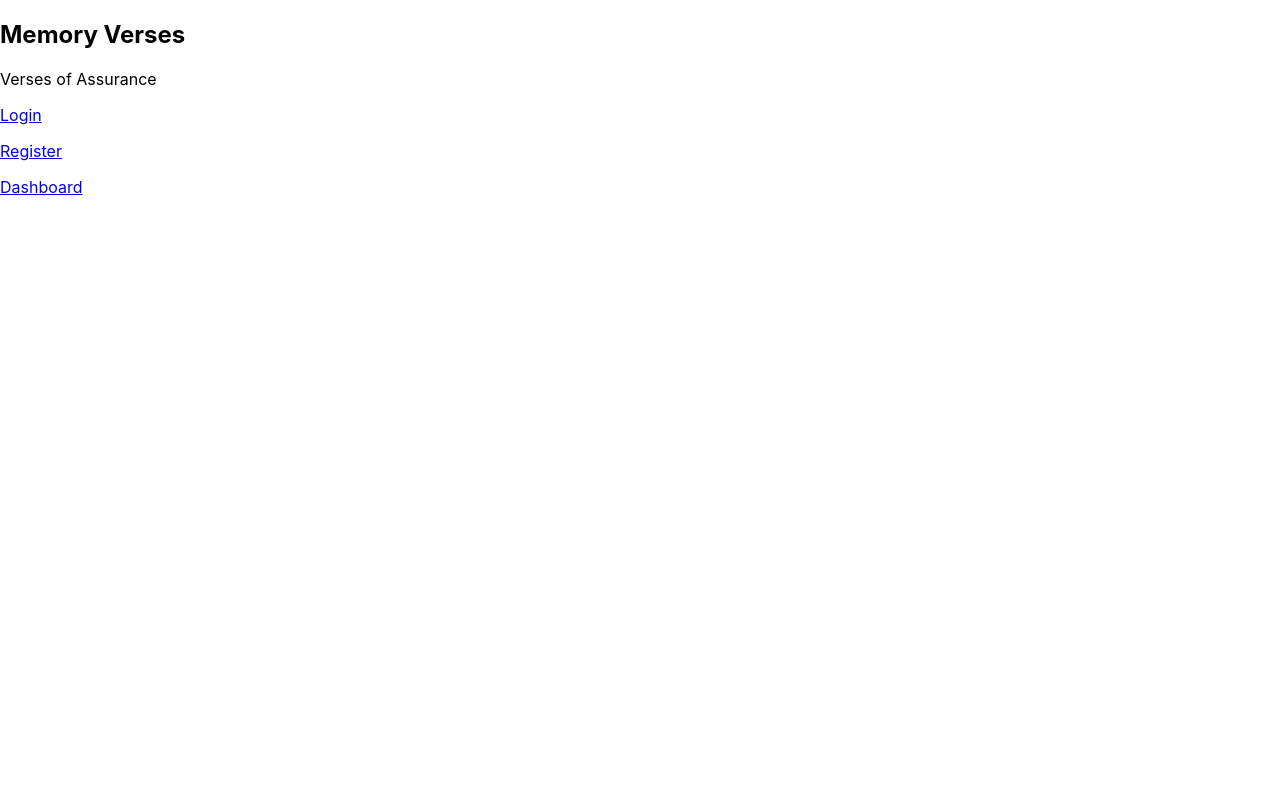
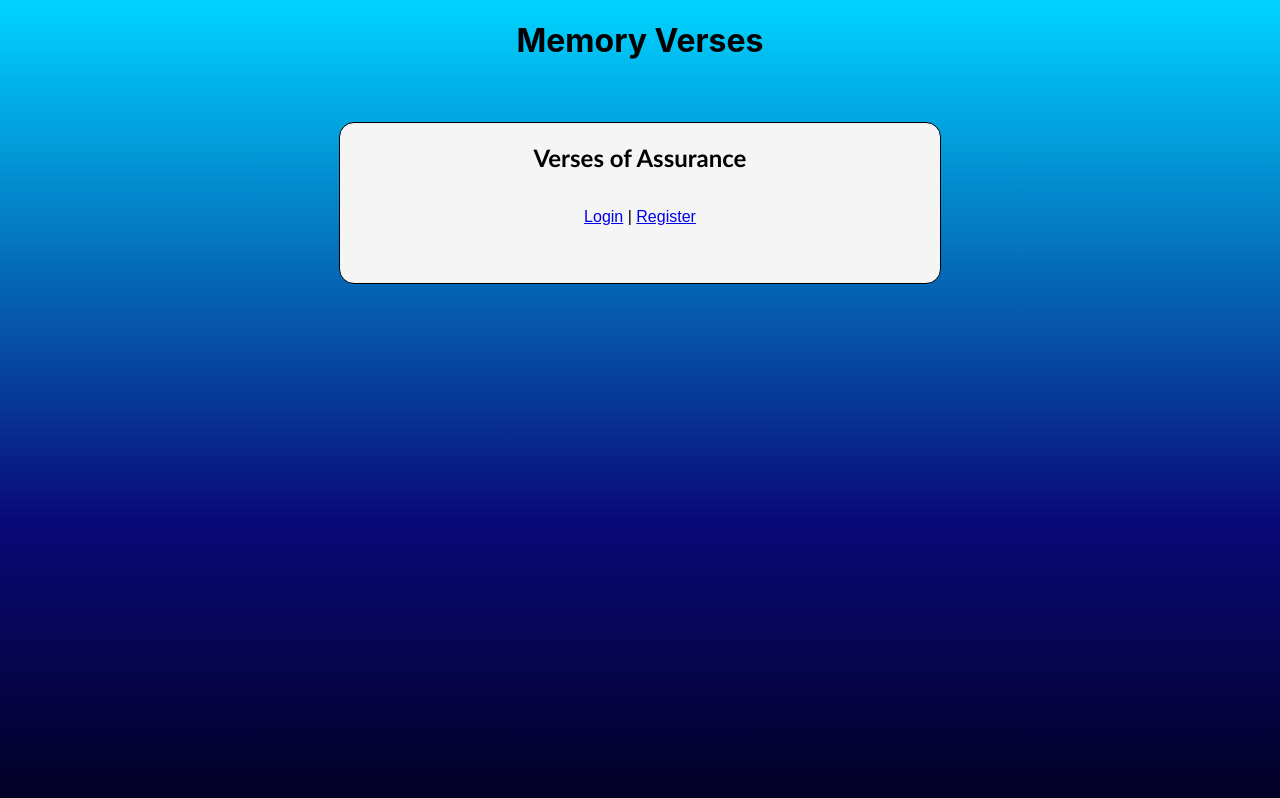
Before and after one commit to NatGallagher/Gallagh-Project-4, a React (Create React App) app in the folder bible-ver-app/: page /login in a window 1280 px wide. Built offline with nearby package versions, Linux system fonts and the light colour scheme.

Commit message:
home styled

```diff
--- a/bible-ver-app/src/App.css
+++ b/bible-ver-app/src/App.css
@@ -114,3 +114,31 @@ input {
   margin-left: 20px;
   margin-right: 20px;
 }
+
+.div-main-home {
+  height: 100vh;
+  display: flex;
+  flex-direction: column;
+  justify-content: start;
+  align-items: center;
+  background: #020024;
+  background: linear-gradient(0deg,rgba(2, 0, 36, 1) 0%, rgba(9, 9, 121, 1) 35%, rgba(0, 212, 255, 1) 100%);
+}
+
+.div-home {
+  border: 1px solid black;
+  display: flex;
+  flex-direction: column;
+  justify-content: start;
+  align-items: center;
+  background-color: whitesmoke;
+  height: 20%;
+  width: 600px;
+  border-radius: 15px;
+  margin-top: 40px;
+  font-family: 'Gill Sans', 'Gill Sans MT', Calibri, 'Trebuchet MS', sans-serif;
+}
+
+.links {
+  font-family: Arial, Helvetica, sans-serif;
+}
--- a/bible-ver-app/src/components/Home.js
+++ b/bible-ver-app/src/components/Home.js
@@ -6,18 +6,17 @@ function Home() {
 
     return (
       <>
-        <h2>Memory Verses</h2>
-        <p>Verses of Assurance</p>
-        <p></p>
-        <p>
-          <Link to="/login">Login</Link>
-        </p>
-        <p>
-          <Link to="/register">Register</Link>
-        </p>
-        <p>
-          <Link to="/dashboard">Dashboard</Link>
-        </p>
+        <div className="div-main-home">
+          <h1>Memory Verses</h1>
+            <div className="div-home">
+              <h2>Verses of Assurance</h2>
+              <p className="links">
+                <Link to="/login">Login</Link> {" | "}
+
+                <Link to="/register">Register</Link>
+              </p>
+            </div>
+        </div>
       </>
     );
   }
```
